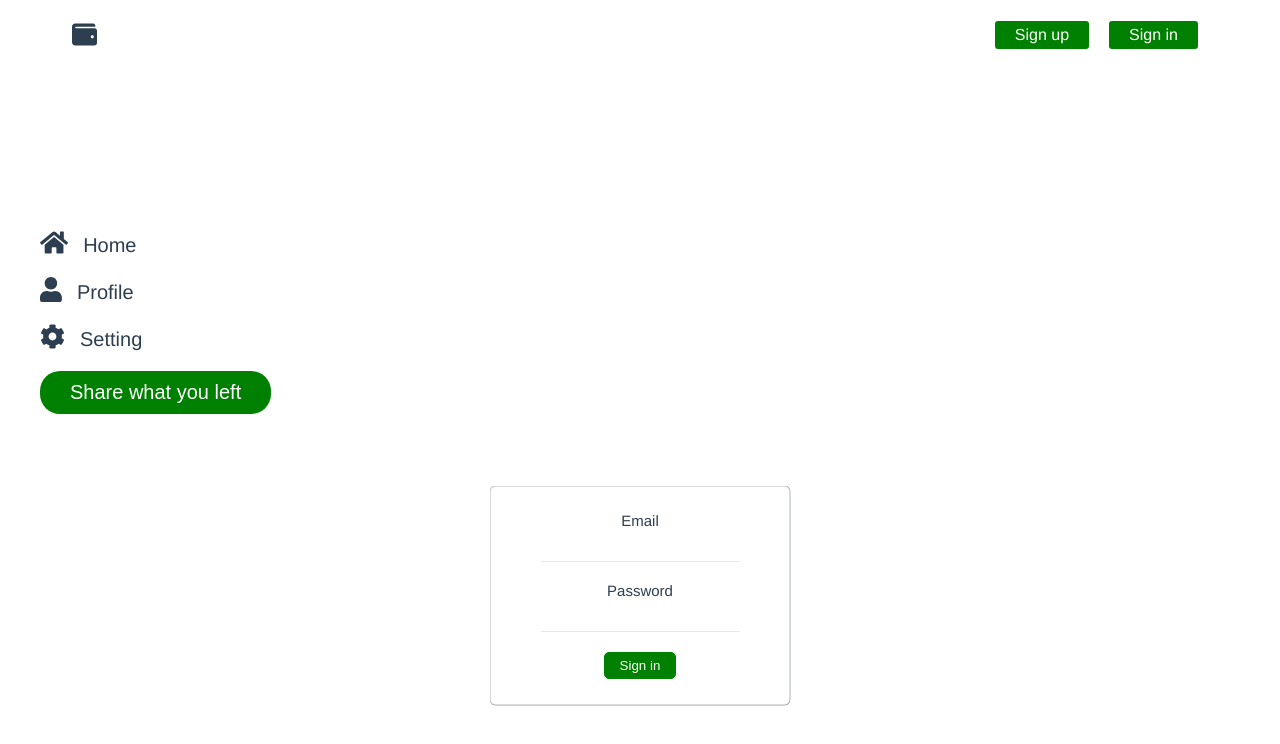
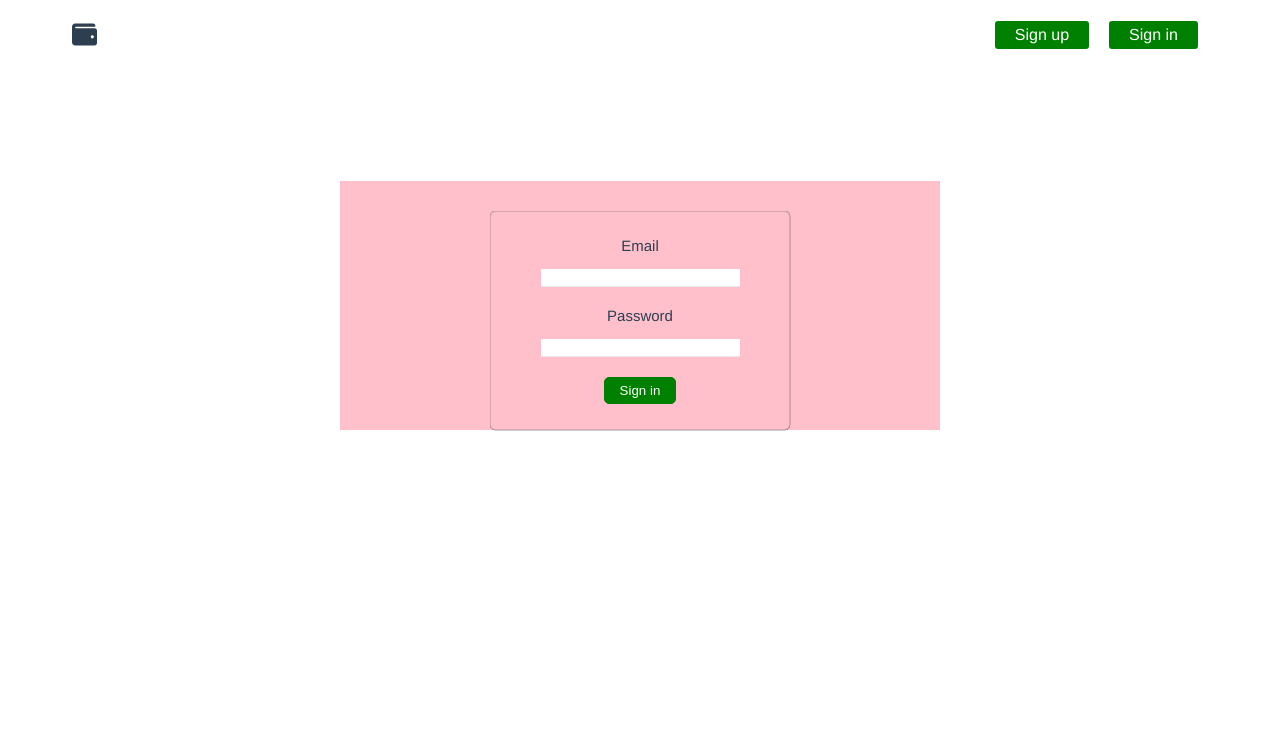
Before and after one commit to takuma0531/sharing-left-sns, a Vue app: page /user/sign-in in a window 1280 px wide. Shown: the top 744 px of the page. Built offline with nearby package versions, Linux system fonts and the light colour scheme; no server answers.

Commit message:
unrender side bar when not logged

```diff
--- a/src/App.vue
+++ b/src/App.vue
@@ -5,9 +5,11 @@
       <transition name="fade" appear>
         <div class="modal-overlay" v-if="isShowCommentModal" @click="showCommentModal"></div>
       </transition>
-      <the-side-bar></the-side-bar>
       <modal-comment></modal-comment>
-      <router-view />
+      <div class="container-body">
+        <the-side-bar></the-side-bar>
+        <router-view class="article" />
+      </div>
     </section>
     <the-footer></the-footer>
   </div>
--- a/src/assets/scss/base.scss
+++ b/src/assets/scss/base.scss
@@ -21,7 +21,20 @@
 
 .container {
   max-width: 1200px;
-  margin: 150px auto;
+  margin: auto;
+
+
+  .container-body {
+    padding: 0.7rem 2rem;
+    display: flex;
+
+    .article {
+      width: 100%;
+      max-width: 600px;
+      margin: 0 40px;
+      background-color: pink;
+    }
+  }
 }
 
 a {
--- a/src/assets/scss/components/layouts/_sideBar.scss
+++ b/src/assets/scss/components/layouts/_sideBar.scss
@@ -1,9 +1,8 @@
-.shortcuts {
+.side-bar {
   display: flex;
   flex-direction: column;
 
   .shortcut {
-    width: 100%;
     margin: 10px 0;
 
     svg {
--- a/src/assets/scss/views/_explore.scss
+++ b/src/assets/scss/views/_explore.scss
@@ -1,5 +1,5 @@
 .explore {
-  margin-top: 250px;
+  margin: 150px auto !important;
   text-align: center;
   font-size: 22px;
 
--- a/src/assets/scss/views/_user-form.scss
+++ b/src/assets/scss/views/_user-form.scss
@@ -1,7 +1,7 @@
 .form-container {
   display: flex;
   justify-content: center;
-  margin-top: 2rem;
+  margin: 100px auto !important;
 
   form {
     display: flex;
--- a/src/assets/scss/views/screens/_home.scss
+++ b/src/assets/scss/views/screens/_home.scss
@@ -1,6 +1,4 @@
 .home {
-  padding: 0.7rem 2rem;
-
   .home-body {
     display: flex;
   }
@@ -9,9 +7,5 @@
   }
 
   .posts {
-    margin: 0 40px;
-    width: 100%;
-    max-width: 600px;
-    background-color: pink;
   }
 }
--- a/src/components/TheSideBar.vue
+++ b/src/components/TheSideBar.vue
@@ -1,5 +1,5 @@
 <template>
-  <div class="shortcuts">
+  <div class="side-bar" v-if="isAuthenticated">
     <router-link to="/home" class="shortcut">
       <font-awesome-icon icon="home" />
       <span>Home</span>
@@ -26,7 +26,7 @@ export default {
     ButtonPostShare
   },
   computed: {
-    ...mapGetters(["userInfo"]),
+    ...mapGetters(["userInfo", "isAuthenticated"]),
     nickname() {
       return this.userInfo.nickname;
     },
```
